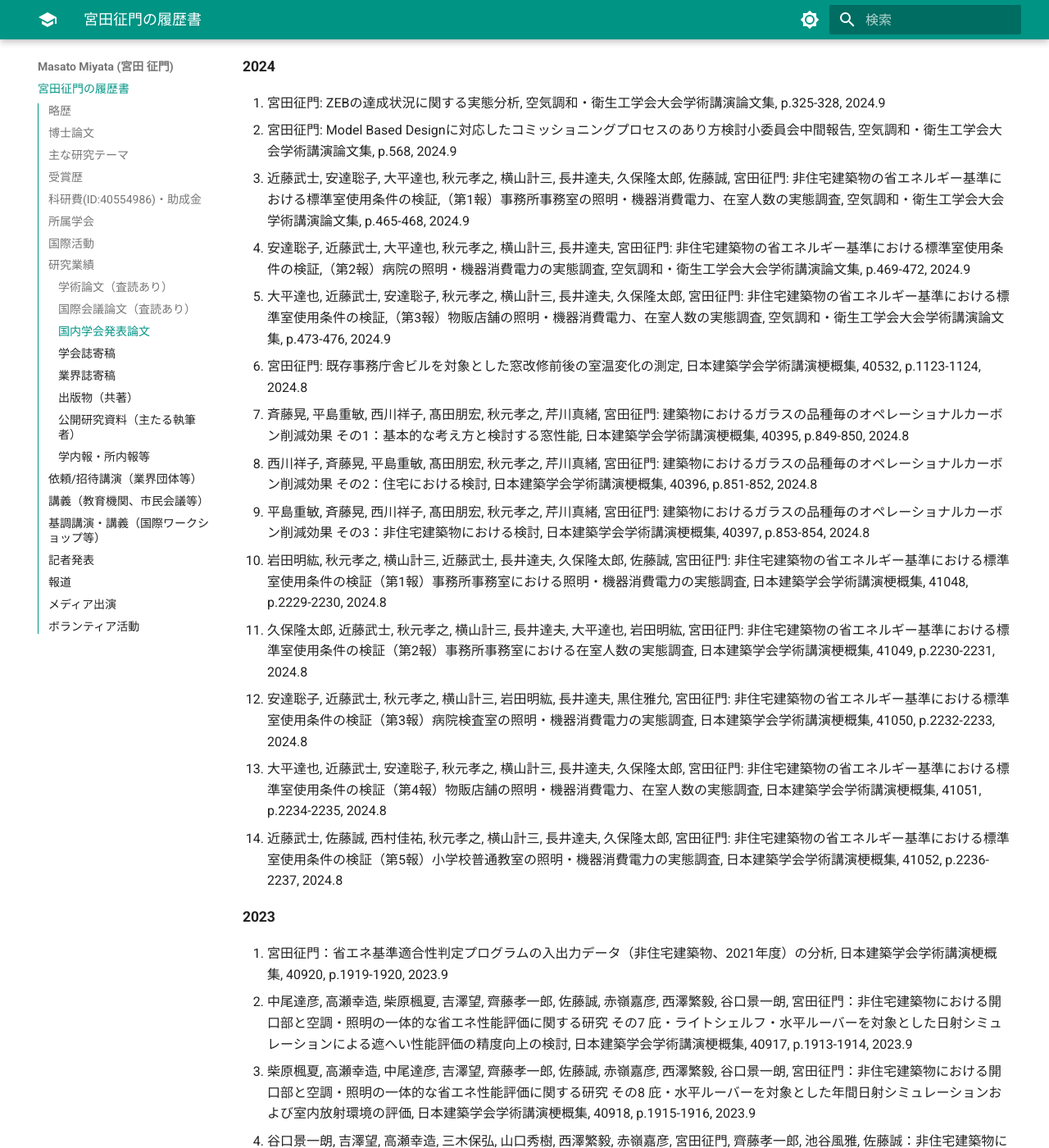
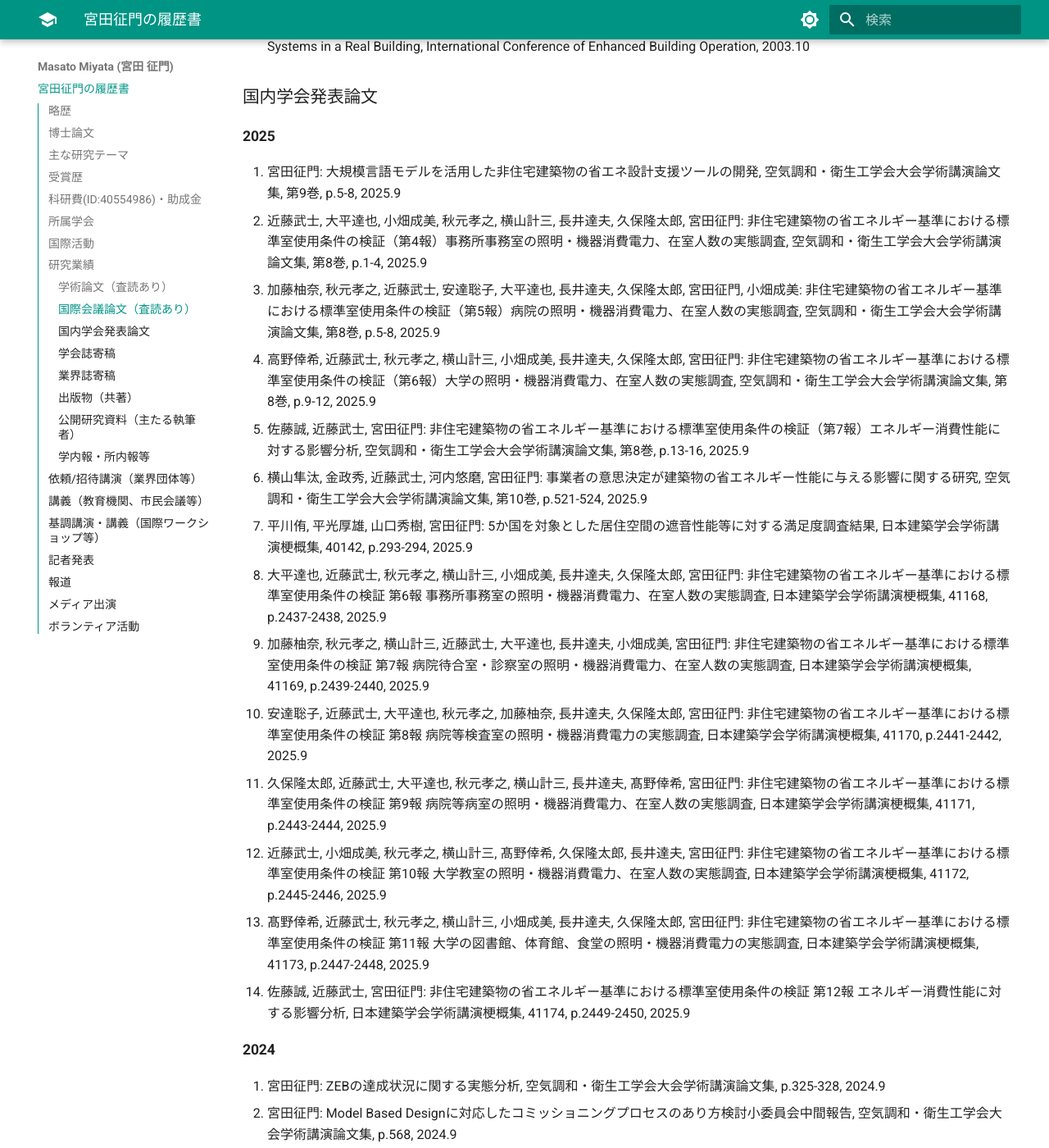
Before and after one commit to MasatoMiyata/CurriculumVitae, an MkDocs documentation site: the page built from docs/index.md, in a window 1280 px wide and 1400 px high, scrolled down 6371 px. Shown: the whole window at 82% size. Built offline with MkDocs 1.6.1 and Material for MkDocs 9.7.7, drawn with Linux system fonts in a browser that asks for light colours; some of the changed text lies outside the part shown.

Commit message:
大会論文、授業等追加

```diff
--- a/docs/index.md
+++ b/docs/index.md
@@ -54,7 +54,7 @@
 * [公益社団法人 空気調和・衛生工学会](http://www.shasej.org/)
 
 ## 国際活動
-* ISO/TC205/WG10 "Commissioning" 主査 (第一期：2014-2017)(第二期：2017-2021)(第三期：2022-)
+* ISO/TC205/WG10 "Commissioning" 主査 (第一期：2014-2016)(第二期：2017-2019)(第三期：2020-2022)(第四期：2023-2025)(第五期：2026-2028)
 
 ## 研究業績
 
@@ -94,8 +94,9 @@
 
 
 ### 国際会議論文（査読あり）
+1. Masato Miyata, Yasuhiro Miki, Shigeki Nishizawa: ZEB Retrofit Planning Methodology for Existing Office Buildings Using Building Energy Simulation, Building Simulation 2025, 2025.8
+1. Funa Shibahara, Kozo Takase, Tatsuhiko Nakao, Nozomu Yoshizawa, Koichiro Saito, Makoto Satoh, Yoshihiko Akamine, Shigeki Nishizawa, Keiichiro Taniguchi, Masato Miyata: Evaluation of the solar shading of various combinations of shading materials and blinds, The 5th Asia Conference of International Building Performance Simulation Association 2024, 2024.12
 1. Masato Miyata, Yasuhiro Miki, Shigeki Nishizawa: ZEB Retrofit Planning Methodology for Existing Office Buildings Using Building Energy Simulation, The 5th Asia Conference of International Building Performance Simulation Association 2024, 2024.12
-1. Funa Shibahara, Kozo Takase, Tatsuhiko Nakao, Nozomu Yoshizawa, Koichiro Saito, Makoto Satoh, Yoshihiko Akamine, Shigeki Nishizawa, Keiichiro Taniguchi, Masato Miyata: Evaluation of the solar shading of various combinations of shading materials and blinds, The 5th Asia Conference of International Building Performance Simulation Association 2024, 2024.12
 1. Masato Miyata, Koji Kurotori, Napoleon Enteria, Hideki Yamaguchi, Takao Sawachi and Yasuo Kuwasawa：Development of Energy Efficiency Estimation Method for Variable Refrigerant Flow Air-Conditioning System with Unbalanced Heat Load Operation, Building Simulation, 2019, [http://dx.doi.org/10.26868/25222708.2019.210667](http://dx.doi.org/10.26868/25222708.2019.210667)
 2. Masato Miyata：Energy Efficiency Evaluation of Multiple Split-System Air Conditioners with Unbalanced Load Operation for Building Energy Simulation, The 4th Asia Conference on International Building Performance Simulation Association, 2018
 3. Ken Fukada, Masato Miyata：Validation of Unsteady CFD Considering Thermal Load Fluctuation in Office Room, The 4th Asia Conference on International Building Performance Simulation Association, 2018
@@ -115,6 +116,22 @@
 
 
 ### 国内学会発表論文
+
+#### 2025
+1. 宮田征門: 大規模言語モデルを活用した非住宅建築物の省エネ設計支援ツールの開発, 空気調和・衛生工学会大会学術講演論文集, 第9巻, p.5-8, 2025.9
+2. 近藤武士, 大平達也, 小畑成美, 秋元孝之, 横山計三, 長井達夫, 久保隆太郎, 宮田征門: 非住宅建築物の省エネルギー基準における標準室使用条件の検証（第4報）事務所事務室の照明・機器消費電力、在室人数の実態調査, 空気調和・衛生工学会大会学術講演論文集, 第8巻, p.1-4, 2025.9
+3. 加藤柚奈, 秋元孝之, 近藤武士, 安達聡子, 大平達也, 長井達夫, 久保隆太郎, 宮田征門, 小畑成美: 非住宅建築物の省エネルギー基準における標準室使用条件の検証（第5報）病院の照明・機器消費電力、在室人数の実態調査, 空気調和・衛生工学会大会学術講演論文集, 第8巻, p.5-8, 2025.9
+4. 高野倖希, 近藤武士, 秋元孝之, 横山計三, 小畑成美, 長井達夫, 久保隆太郎, 宮田征門: 非住宅建築物の省エネルギー基準における標準室使用条件の検証（第6報）大学の照明・機器消費電力、在室人数の実態調査, 空気調和・衛生工学会大会学術講演論文集, 第8巻, p.9-12, 2025.9
+5. 佐藤誠, 近藤武士, 宮田征門: 非住宅建築物の省エネルギー基準における標準室使用条件の検証（第7報）エネルギー消費性能に対する影響分析, 空気調和・衛生工学会大会学術講演論文集, 第8巻, p.13-16, 2025.9
+6. 横山隼汰, 金政秀, 近藤武士, 河内悠磨, 宮田征門: 事業者の意思決定が建築物の省エネルギー性能に与える影響に関する研究, 空気調和・衛生工学会大会学術講演論文集, 第10巻, p.521-524, 2025.9
+7. 平川侑, 平光厚雄, 山口秀樹, 宮田征門: 5か国を対象とした居住空間の遮音性能等に対する満足度調査結果, 日本建築学会学術講演梗概集, 40142, p.293-294, 2025.9
+8. 大平達也, 近藤武士, 秋元孝之, 横山計三, 小畑成美, 長井達夫, 久保隆太郎, 宮田征門: 非住宅建築物の省エネルギー基準における標準室使用条件の検証 第6報 事務所事務室の照明・機器消費電力、在室人数の実態調査, 日本建築学会学術講演梗概集, 41168, p.2437-2438, 2025.9
+9. 加藤柚奈, 秋元孝之, 横山計三, 近藤武士, 大平達也, 長井達夫, 小畑成美, 宮田征門: 非住宅建築物の省エネルギー基準における標準室使用条件の検証 第7報 病院待合室・診察室の照明・機器消費電力、在室人数の実態調査, 日本建築学会学術講演梗概集, 41169, p.2439-2440, 2025.9
+10. 安達聡子, 近藤武士, 大平達也, 秋元孝之, 加藤柚奈, 長井達夫, 久保隆太郎, 宮田征門: 非住宅建築物の省エネルギー基準における標準室使用条件の検証 第8報 病院等検査室の照明・機器消費電力の実態調査, 日本建築学会学術講演梗概集, 41170, p.2441-2442, 2025.9
+11. 久保隆太郎, 近藤武士, 大平達也, 秋元孝之, 横山計三, 長井達夫, 髙野倖希, 宮田征門: 非住宅建築物の省エネルギー基準における標準室使用条件の検証 第9報 病院等病室の照明・機器消費電力、在室人数の実態調査, 日本建築学会学術講演梗概集, 41171, p.2443-2444, 2025.9
+12. 近藤武士, 小畑成美, 秋元孝之, 横山計三, 髙野倖希, 久保隆太郎, 長井達夫, 宮田征門: 非住宅建築物の省エネルギー基準における標準室使用条件の検証 第10報 大学教室の照明・機器消費電力、在室人数の実態調査, 日本建築学会学術講演梗概集, 41172, p.2445-2446, 2025.9
+13. 髙野倖希, 近藤武士, 秋元孝之, 横山計三, 小畑成美, 長井達夫, 久保隆太郎, 宮田征門: 非住宅建築物の省エネルギー基準における標準室使用条件の検証 第11報 大学の図書館、体育館、食堂の照明・機器消費電力の実態調査, 日本建築学会学術講演梗概集, 41173, p.2447-2448, 2025.9
+14. 佐藤誠, 近藤武士, 宮田征門: 非住宅建築物の省エネルギー基準における標準室使用条件の検証 第12報 エネルギー消費性能に対する影響分析, 日本建築学会学術講演梗概集, 41174, p.2449-2450, 2025.9
 
 #### 2024
 1. 宮田征門: ZEBの達成状況に関する実態分析, 空気調和・衛生工学会大会学術講演論文集, p.325-328, 2024.9
@@ -551,26 +568,28 @@
 49. 建築設備コミッショニング協会 東京講演会：ビルの新しい省エネルギー判断基準の策定に向けて, 2011.5.19
 
 ## 講義（教育機関、市民会議等）
-1. 島根県飯南町令和7年度まちづくり講演会：今日からやろう！お家や学校でできるエコアクション, 2025.8.2
-1. つくば市立上郷小学校 つくば科学出前レクチャー（小学６年生）: 今日からやろう！お家や学校でできるエコアクション, 2025.7.14
-2. 松戸市環境未来会議・令和7年度第2回会議：住まいの省エネルギー（住宅設備編）, 2025.7.13
-3. つくば市立九重小学校 つくば科学出前レクチャー（小学２年生）: 今日からやろう！お家や学校でできるエコアクション, 2025.2.12
-4. 芝浦工業大学 環境・都市基礎演習：日本における非住宅建築物の省エネルギー化施策の最新動向, 2024.11.25
-5. つくば市立並木小学校 つくば科学出前レクチャー（小学２年生）: 今日からやろう！お家や学校でできるエコアクション, 2024.7.17
-6. つくば市立九重小学校 つくば科学出前レクチャー（小学２年生）: 今日からやろう！お家や学校でできるエコアクション, 2023.12.4
-7. 芝浦工業大学 環境・都市基礎演習：日本における非住宅建築物の省エネルギー化施策の最新動向, 2023.11.30
-8. つくば市 気候市民会議つくば第3回会議「住まい・建物」, 非住宅建築物の省エネ化・カーボンニュートラル化, 2023.10.15, [つくば市ホームページ](https://www.city.tsukuba.lg.jp/soshikikarasagasu/seikatsukankyobukankyoseisakuka/gyomuannai/1/1/CAT/16923.html)
-9.  つくば市立並木小学校 つくば科学出前レクチャー（小学２年生）: たてもの（おうち、学校）でつかうエネルギー, 2023.10.11
-10. つくば市立大曽根小学校 つくば市R8 アイデアソン実証事業 地域交流会（大曽根・花畑・筑穂マスター）: たてものでつかうエネルギー, 2022.12.10
-11. 神戸大学 熱環境計画A： 建築物のカーボンニュートラル化に関する政策検討の最前線 クラウドを活用した省エネ性能評価とビッグデータ収集, 2022.11.21
-12. イオンリテール イオン下妻店（出前講座） ：たてものでつかう エネルギー, 2018.8.6
-13. 東京大学 環境調整工学特論 2018年度： 建築物のエネルギー消費性能の定量的評価, 2018.6.26
-14. 東京大学 建築環境特論 2017年度：究極の省エネルギー建築物を設計するために必要な3つのこと, 2017.5.12
-15. 東京大学 建築環境特論 2016年度：究極の省エネルギー建築物を設計するために必要な3つのこと, 2016.5.13
-16. 東京大学 建築環境特論 2015年度：究極の省エネルギー建築物を設計するために必要な3つのこと, 2015.7.10,
-17. 工学院大学 建築学部まちづくり学科 建築学特別講義 2015年度：究極の省エネルギー建築物を設計するために必要な3つのこと, 2015.6.5
-18. つくばエキスポセンター ミニ講演（出前講座）：住まいで使うエネルギーについて, 2013.11.23
-19. つくば市立手代木南小学校（出前講座）：住まいで使うエネルギー, 2013.7.26
+1. つくば市立島名小学校 つくば科学出前レクチャー（小学２年生）: 今日からやろう！お家や学校でできるエコアクション, 2025.9.12
+2. つくば市立並木小学校 つくば科学出前レクチャー（小学２年生）: 今日からやろう！お家や学校でできるエコアクション, 2025.9.10
+7. 島根県飯南町令和7年度まちづくり講演会：今日からやろう！お家や学校でできるエコアクション, 2025.8.2
+8. つくば市立上郷小学校 つくば科学出前レクチャー（小学６年生）: 今日からやろう！お家や学校でできるエコアクション, 2025.7.14
+9. 松戸市環境未来会議・令和7年度第2回会議：住まいの省エネルギー（住宅設備編）, 2025.7.13
+10. つくば市立九重小学校 つくば科学出前レクチャー（小学２年生）: 今日からやろう！お家や学校でできるエコアクション, 2025.2.12
+11. 芝浦工業大学 環境・都市基礎演習：日本における非住宅建築物の省エネルギー化施策の最新動向, 2024.11.25
+12. つくば市立並木小学校 つくば科学出前レクチャー（小学２年生）: 今日からやろう！お家や学校でできるエコアクション, 2024.7.17
+13. つくば市立九重小学校 つくば科学出前レクチャー（小学２年生）: 今日からやろう！お家や学校でできるエコアクション, 2023.12.4
+14. 芝浦工業大学 環境・都市基礎演習：日本における非住宅建築物の省エネルギー化施策の最新動向, 2023.11.30
+15. つくば市 気候市民会議つくば第3回会議「住まい・建物」, 非住宅建築物の省エネ化・カーボンニュートラル化, 2023.10.15, [つくば市ホームページ](https://www.city.tsukuba.lg.jp/soshikikarasagasu/seikatsukankyobukankyoseisakuka/gyomuannai/1/1/CAT/16923.html)
+16. つくば市立並木小学校 つくば科学出前レクチャー（小学２年生）: たてもの（おうち、学校）でつかうエネルギー, 2023.10.11
+17. つくば市立大曽根小学校 つくば市R8 アイデアソン実証事業 地域交流会（大曽根・花畑・筑穂マスター）: たてものでつかうエネルギー, 2022.12.10
+18. 神戸大学 熱環境計画A： 建築物のカーボンニュートラル化に関する政策検討の最前線 クラウドを活用した省エネ性能評価とビッグデータ収集, 2022.11.21
+19. イオンリテール イオン下妻店（出前講座） ：たてものでつかう エネルギー, 2018.8.6
+20. 東京大学 環境調整工学特論 2018年度： 建築物のエネルギー消費性能の定量的評価, 2018.6.26
+21. 東京大学 建築環境特論 2017年度：究極の省エネルギー建築物を設計するために必要な3つのこと, 2017.5.12
+22. 東京大学 建築環境特論 2016年度：究極の省エネルギー建築物を設計するために必要な3つのこと, 2016.5.13
+23. 東京大学 建築環境特論 2015年度：究極の省エネルギー建築物を設計するために必要な3つのこと, 2015.7.10,
+24. 工学院大学 建築学部まちづくり学科 建築学特別講義 2015年度：究極の省エネルギー建築物を設計するために必要な3つのこと, 2015.6.5
+25. つくばエキスポセンター ミニ講演（出前講座）：住まいで使うエネルギーについて, 2013.11.23
+26. つくば市立手代木南小学校（出前講座）：住まいで使うエネルギー, 2013.7.26
 
 ## 基調講演・講義（国際ワークショップ等）
 1. Toward Zero Energy Buildings in Indonesia, Standard Japanese Simulation System for ZEB (WEBPRO) and Analysis of the Accumulated Data, 2025.7.23
```
Also changed, not shown: site/index.html, site/search/search_index.json, site/sitemap.xml, 1 other file.
